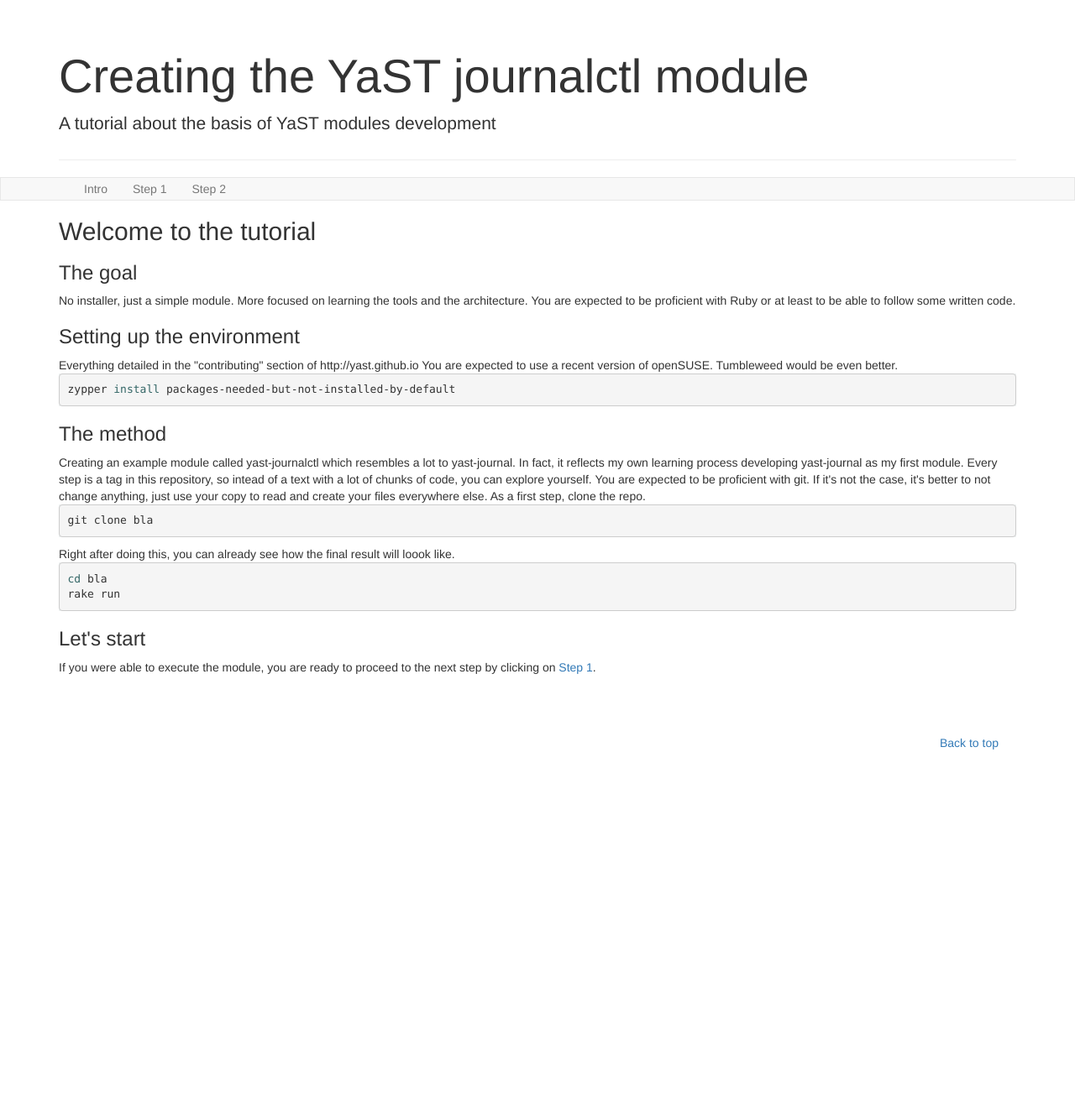
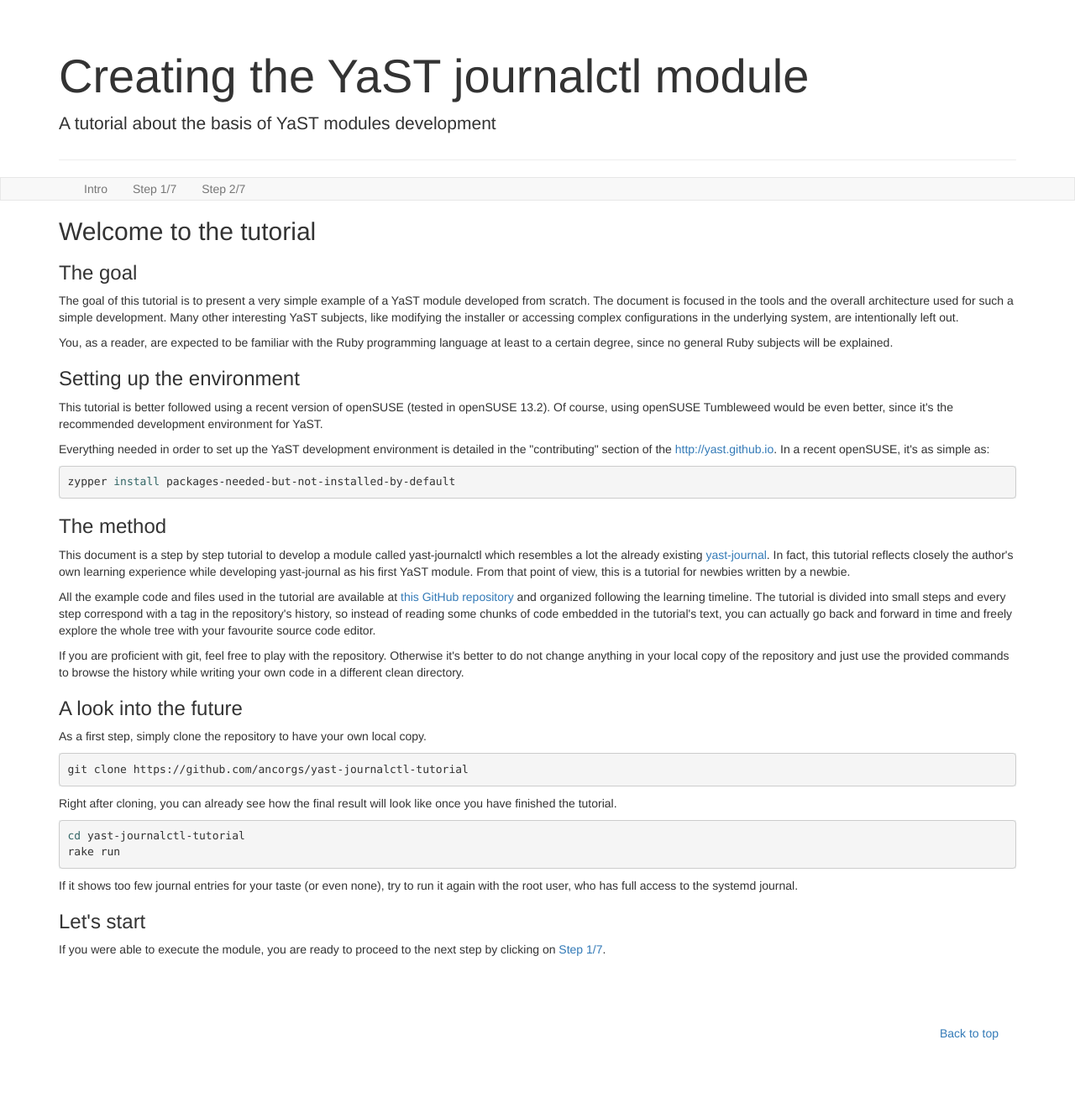
Before and after one commit to yast/yast-journalctl-tutorial, a Jekyll site: the page built from index.html, in a window 1280 px wide. Shown: the whole page at 84% size. Built offline with Jekyll 4.4.1, drawn with Linux system fonts in a browser that asks for light colours; nearby versions of some CDN libraries; library files that are not in the unit come from our copies; before the commit the page ends 986 px from its top, so only the background shows below that.

Commit message:
Some more content for the intro and step1

```diff
--- a/_includes/navbar.html
+++ b/_includes/navbar.html
@@ -6,10 +6,10 @@
           <a href="index.html">Intro</a>
         </li>
         <li class="{% if page.url == "/step1.html" %}active{% endif %}">
-          <a href="step1.html">Step 1</a>
+          <a href="step1.html">Step 1/7</a>
         </li>
         <li class="{% if page.url == "/step2.html" %}active{% endif %}">
-          <a href="step2.html">Step 2</a>
+          <a href="step2.html">Step 2/7</a>
         </li>
       </ul>
     </div>
--- a/index.html
+++ b/index.html
@@ -5,51 +5,84 @@
 <h2>Welcome to the tutorial</h2>
 
 <h3>The goal</h3>
-
-No installer, just a simple module. More focused on learning the tools and the
-architecture.
-You are expected to be proficient with Ruby or at least to be able to follow
-some written code.
+<p>
+The goal of this tutorial is to present a very simple example of a YaST module
+developed from scratch. The document is focused in the tools and the overall
+architecture used for such a simple development. Many other interesting YaST
+subjects, like modifying the installer or accessing complex configurations in
+the underlying system, are intentionally left out.
+</p>
+<p>
+You, as a reader, are expected to be familiar with the Ruby programming language
+at least to a certain degree, since no general Ruby subjects will be explained.
+</p>
 
 <h3>Setting up the environment</h3>
-Everything detailed in the "contributing" section of http://yast.github.io
 
-You are expected to use a recent version of openSUSE. Tumbleweed would be even
-better.
+<p>
+This tutorial is better followed using a recent version of openSUSE (tested in
+openSUSE 13.2). Of course, using openSUSE Tumbleweed would be even better, since
+it's the recommended development environment for YaST.
+</p>
+<p>
+Everything needed in order to set up the YaST development environment is
+detailed in the &quot;contributing&quot; section of the
+<a href="YaST development home page">http://yast.github.io</a>. In a recent
+openSUSE, it's as simple as:
+</p>
 
 {% highlight bash %}
 zypper install packages-needed-but-not-installed-by-default
 {% endhighlight %}
 
-
 <h3>The method</h3>
 
-Creating an example module called yast-journalctl which resembles a lot to
-yast-journal.
-In fact, it reflects my own learning process developing yast-journal as my first
-module.
+<p>
+This document is a step by step tutorial to develop a module called
+yast-journalctl which resembles a lot the already existing
+<a href="https://github.com/ancorgs/yast-journal">yast-journal</a>. In fact,
+this tutorial reflects closely the author's own learning experience while
+developing yast-journal as his first YaST module. From that point of view, this
+is a tutorial for newbies written by a newbie.
+</p>
+<p>
+All the example code and files used in the tutorial are available at
+<a href="https://github.com/ancorgs/yast-journalctl-tutorial">this
+GitHub repository</a> and organized following the learning timeline.
+The tutorial is divided into small steps and every step correspond with a tag in
+the repository's history, so instead of reading some chunks of code embedded in
+the tutorial's text, you can actually go back and forward in time and
+freely explore the whole tree with your favourite source code editor.
+</p>
+<p>
+If you are proficient with git, feel free to play with the repository. Otherwise
+it's better to do not change anything in your local copy of the repository and
+just use the provided commands to browse the history while writing your own code
+in a different clean directory.
+</p>
 
-Every step is a tag in this repository, so intead of a text with a lot of
-chunks of code, you can explore yourself.
-
-You are expected to be proficient with git. If it's not the case, it's better to
-not change anything, just use your copy to read and create your files everywhere
-else.
-
-As a first step, clone the repo.
+<h3>A look into the future</h3>
+<p>
+As a first step, simply clone the repository to have your own local copy.
+</p>
 {% highlight bash %}
-git clone bla
+git clone https://github.com/ancorgs/yast-journalctl-tutorial
 {% endhighlight %}
-
-Right after doing this, you can already see how the final result will loook
-like.
-
+<p>
+Right after cloning, you can already see how the final result will look
+like once you have finished the tutorial.
+</p>
 {% highlight bash %}
-cd bla
+cd yast-journalctl-tutorial
 rake run
 {% endhighlight %}
+<p>
+If it shows too few journal entries for your taste (or even none), try to
+run it again with the root user, who has full access to the systemd journal.
+</p>
 
 <h3>Let's start</h3>
-
+<p>
 If you were able to execute the module, you are ready to proceed to the next
-step by clicking on <a href="step1.html">Step 1</a>.
+step by clicking on <a href="step1.html">Step 1/7</a>.
+</p>
```
Also changed, not shown: step1.html (+41 -13 lines), 1 other file.
